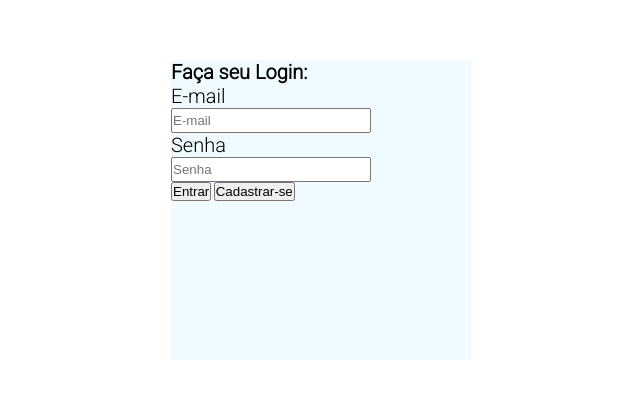
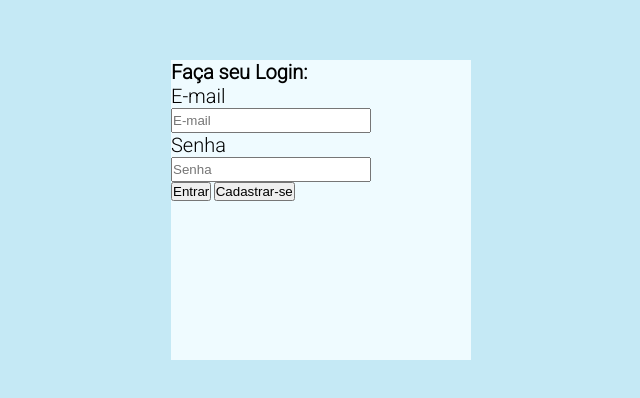
Before and after one commit to aldrylongo/pix, a plain HTML site: page frontend/index.html in a window 1280 px wide. Shown: the part 190-588 px from the top of the page, without its empty margins (319-959 px from the left). Drawn offline with Linux system fonts and the light colour scheme.

Commit message:
global background-color

```diff
--- a/frontend/global.css
+++ b/frontend/global.css
@@ -12,6 +12,11 @@ html{
     font-family: 'Roboto', sans-serif;
 }
 
+
 img {
     width: 100%;
 }
+
+body{
+    background-color: #c5e9f5;
+}
```
